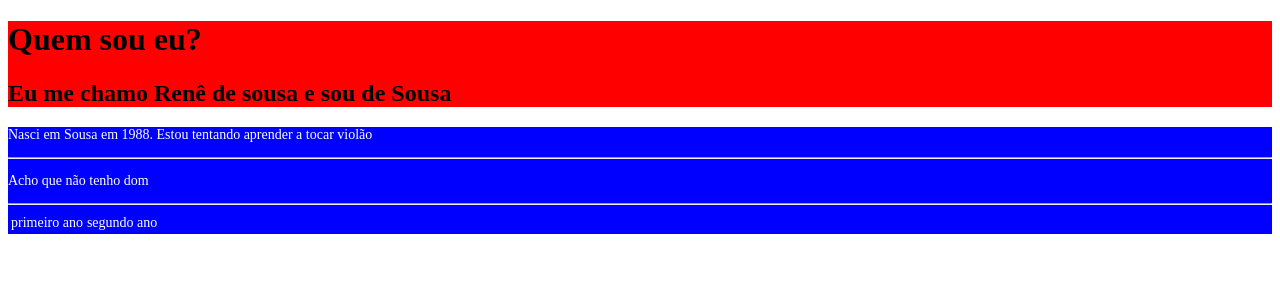
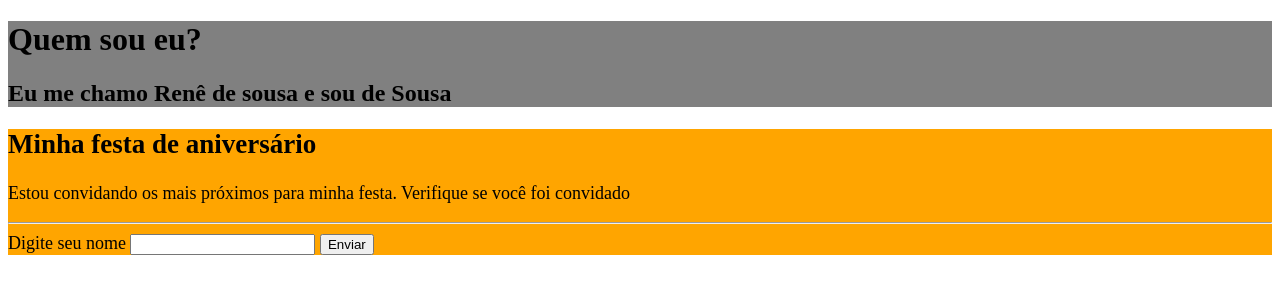
Before and after one commit to renegadelhaedu/3anoifpb, a Flask app: page / in a window 1280 px wide. Shown: the top 300 px of the page. Run offline with Flask 3, Linux system fonts and the light colour scheme.

Commit message:
aula3010

```diff
--- a/main.py
+++ b/main.py
@@ -1,5 +1,7 @@
 from flask import *
 app = Flask(__name__)
+
+convidados = ['tiberio','adson','risonelha','lauany','mariana','antonio','joao pedro']
 
 @app.route('/')
 def home():
@@ -9,4 +11,14 @@ def home():
 def trabalheconosco():
     return render_template('trabalheaqui.html')
 
+
+@app.route('/verificar_convite', methods=['POST'])
+def verificar_pessoa():
+    nome_pessoa = request.form.get('nome_pessoa')
+    if nome_pessoa in convidados:
+        return 'vc foi convidado'
+    else:
+        return 'nem apareça na festa'
+
+
 app.run(debug=True)
--- a/static/style.css
+++ b/static/style.css
@@ -1,8 +1,11 @@
 .topo{
-    background-color: red;
+    background-color: gray;
 }
 .corpo{
-    background-color: blue;
-    font-size: 14px;
-    color: white;
+    background-color: orange;
+    font-size: 18px;
 }
+
+.convidado{
+
+}
--- a/templates/principal.html
+++ b/templates/principal.html
@@ -11,16 +11,15 @@
         <h2>Eu me chamo Renê de sousa e sou de Sousa</h2>
     </div>
     <div class="corpo">
-        <p>Nasci em Sousa em 1988. Estou tentando aprender a tocar violão</p>
+        <h2>Minha festa de aniversário</h2>
+        <p>Estou convidando os mais próximos para minha festa.
+        Verifique se você foi convidado</p>
         <hr>
-        <p>Acho que não tenho dom</p>
-        <hr>
-        <table>
-            <tr>
-                <td>primeiro ano</td>
-                <td>segundo ano</td>
-            </tr>
-        </table>
+        <form action="/verificar_convite" method="post">
+            <label>Digite seu nome</label>
+            <input name="nome_pessoa">
+            <button type="submit">Enviar</button>
+        </form>
     </div>
 
 
```
Also changed, not shown: templates/convidado.html (added, +12 -0 lines).
